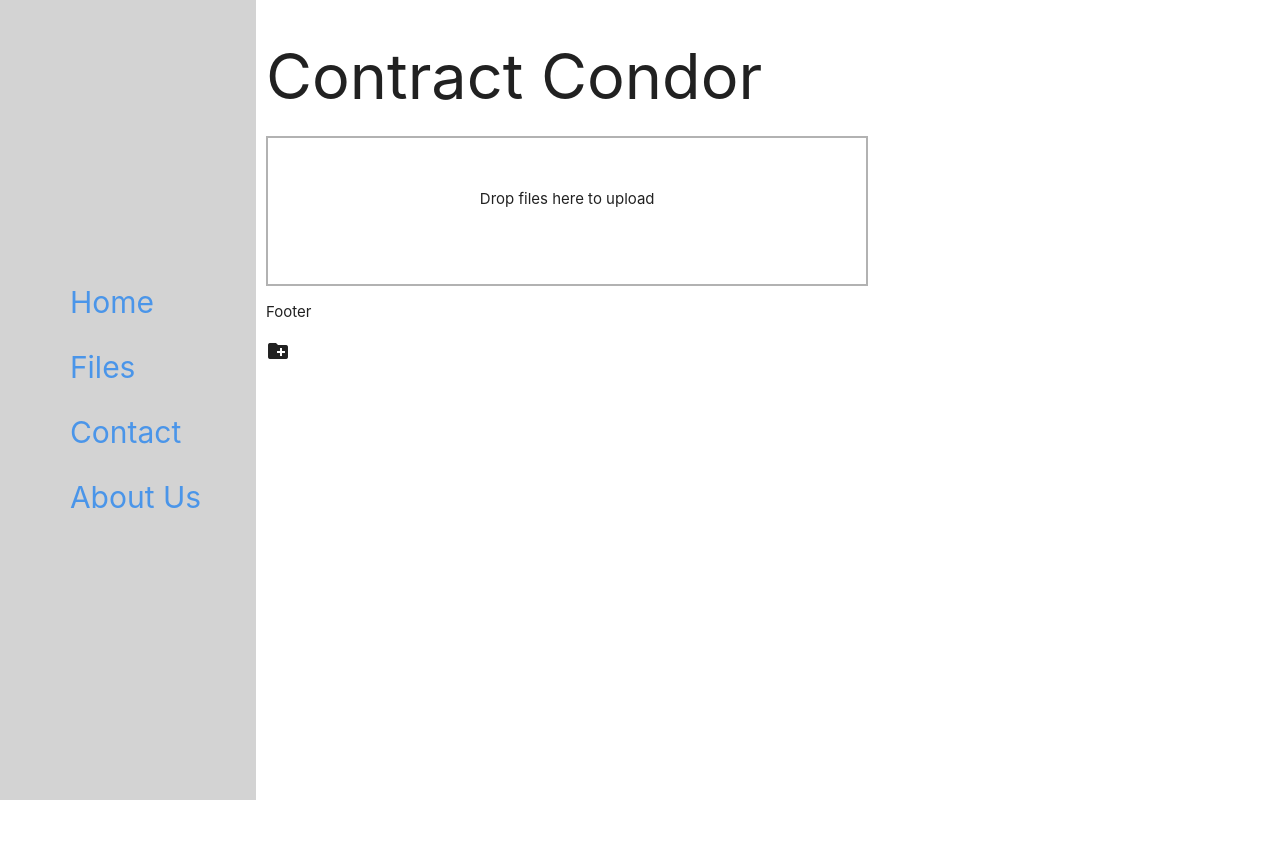
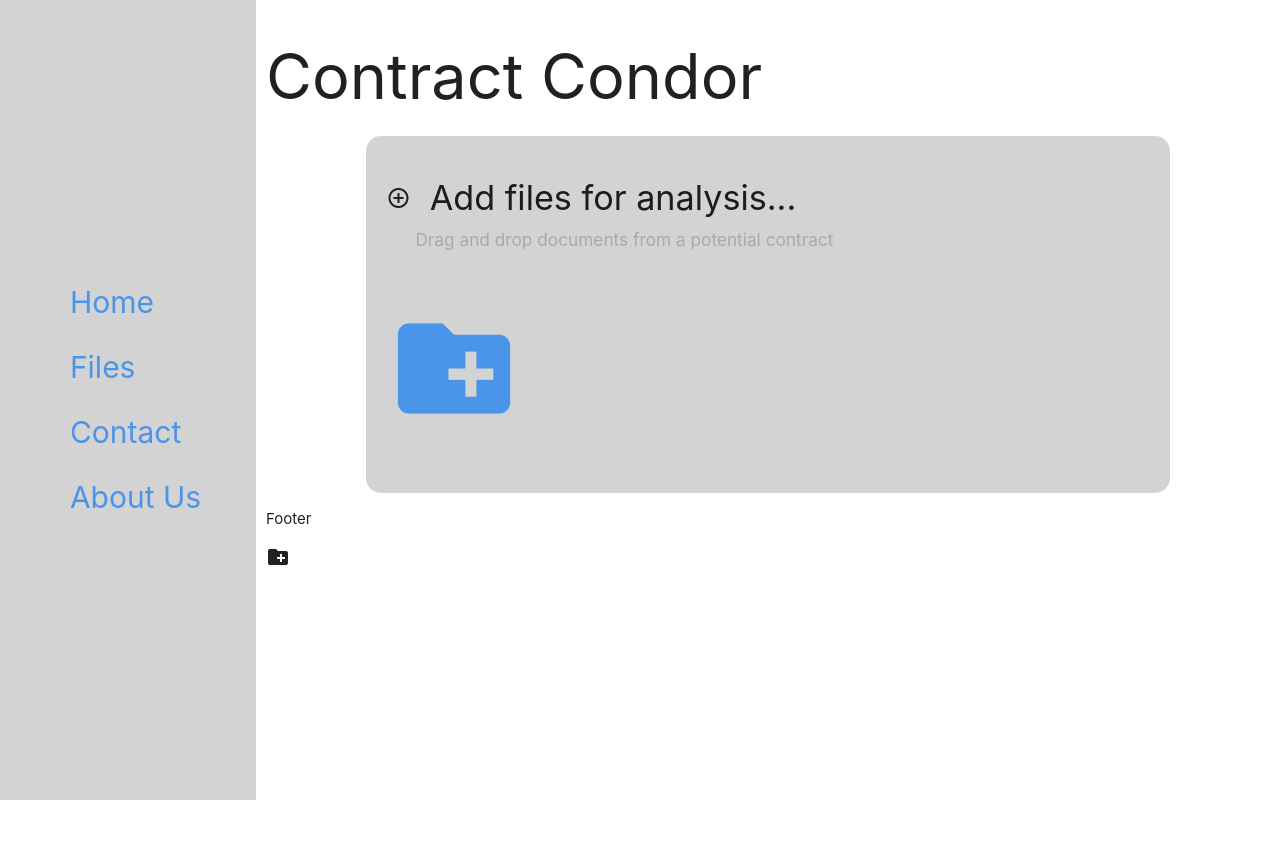
Before and after one commit to ldavidson45/govt-hackathon-back, a Django app: page / in a window 1280 px wide. Before the commit the page ends 800 px from the top, so only its background shows below. Run offline with Django 3.2, Linux system fonts and the light colour scheme; some libraries are stand-ins or nearby versions.

Commit message:
Add styles to drop zone

```diff
--- a/contract_parser_app/static/css/main.css
+++ b/contract_parser_app/static/css/main.css
@@ -36,5 +36,24 @@ body: {
 }
 
 .dropzone-container {
-  width: 60%;
+  display: flex;
+  justify-content: center;
 }
+
+.dropzone {
+  width: 80%;
+  min-height: 350px;
+  border: none;
+  background-color: lightgray;
+  border-radius: 15px;
+}
+
+.dropzone h6 {
+  color: darkgray;
+  margin-left: 3.8%;
+}
+
+.dropzone-blue-folder {
+  color: #4A95E9;
+  font-size: 9rem;
+}
--- a/contract_parser_app/static/js/dropzone.js
+++ b/contract_parser_app/static/js/dropzone.js
@@ -423,7 +423,7 @@ var Dropzone = function (_Emitter) {
         /**
          * The text used before any files are dropped.
          */
-        dictDefaultMessage: "Drop files here to upload",
+        dictDefaultMessage: "",
 
         /**
          * The text that replaces the default message text it the browser is not supported.
--- a/contract_parser_app/templates/contract_parser/base.html
+++ b/contract_parser_app/templates/contract_parser/base.html
@@ -8,8 +8,8 @@
 
   <link href="https://fonts.googleapis.com/icon?family=Material+Icons" rel="stylesheet">
   <link rel="stylesheet" href="https://cdnjs.cloudflare.com/ajax/libs/materialize/1.0.0/css/materialize.min.css">
+  <link rel="stylesheet" href="static/css/dropzone.css">
   <link rel="stylesheet" href="../static/css/main.css">
-  <link rel="stylesheet" href="static/css/dropzone.css">
 </head>
 <body>
   <div class="navbarside">
@@ -21,6 +21,7 @@
     </div>
   </div>
 
+  <div class="row">
     <div class="all-content">
       <h1>Contract Condor</h1>
       {% block content %}{% endblock %}
@@ -29,6 +30,7 @@
         <i class="material-icons">create_new_folder</i>
       </footer>
     </div>
+  </div>
 
   <script src="static/js/dropzone.js"
   <script src="https://cdnjs.cloudflare.com/ajax/libs/materialize/1.0.0/js/materialize.min.js"></script>
--- a/contract_parser_app/templates/contract_parser/file_upload.html
+++ b/contract_parser_app/templates/contract_parser/file_upload.html
@@ -4,6 +4,11 @@
 
   <div class="dropzone-container">
     <form method="POST" action="#" class="dropzone" id="main-file-dropzone" enctype="multipart/form-data">
+      <h4><i class="material-icons">add_circle_outline</i>&nbsp;&nbsp;Add files for analysis...</h4>
+      <h6>Drag and drop documents from a potential contract</h6>
+      <br />
+      <br />
+      <i class="material-icons dropzone-blue-folder">create_new_folder</i>
       {% csrf_token %}
     </form>
   </div>
--- a/contract_parser_app/views.py
+++ b/contract_parser_app/views.py
@@ -10,12 +10,10 @@ from .forms import UploadFileForm
 
 def upload_file(request):
     if request.method == 'POST':
-        print(request.FILES)
         form = UploadFileForm(request.POST, request.FILES)
         if form.is_valid():
             # parse_document(request.FILES['file'])
             return HttpResponseRedirect('/success/url/')
     else:
-        print(request.FILES)
         form = UploadFileForm()
     return render(request, 'contract_parser/file_upload.html', {'form': form})
```
Lines whose indentation alone changed are shown as unchanged.
